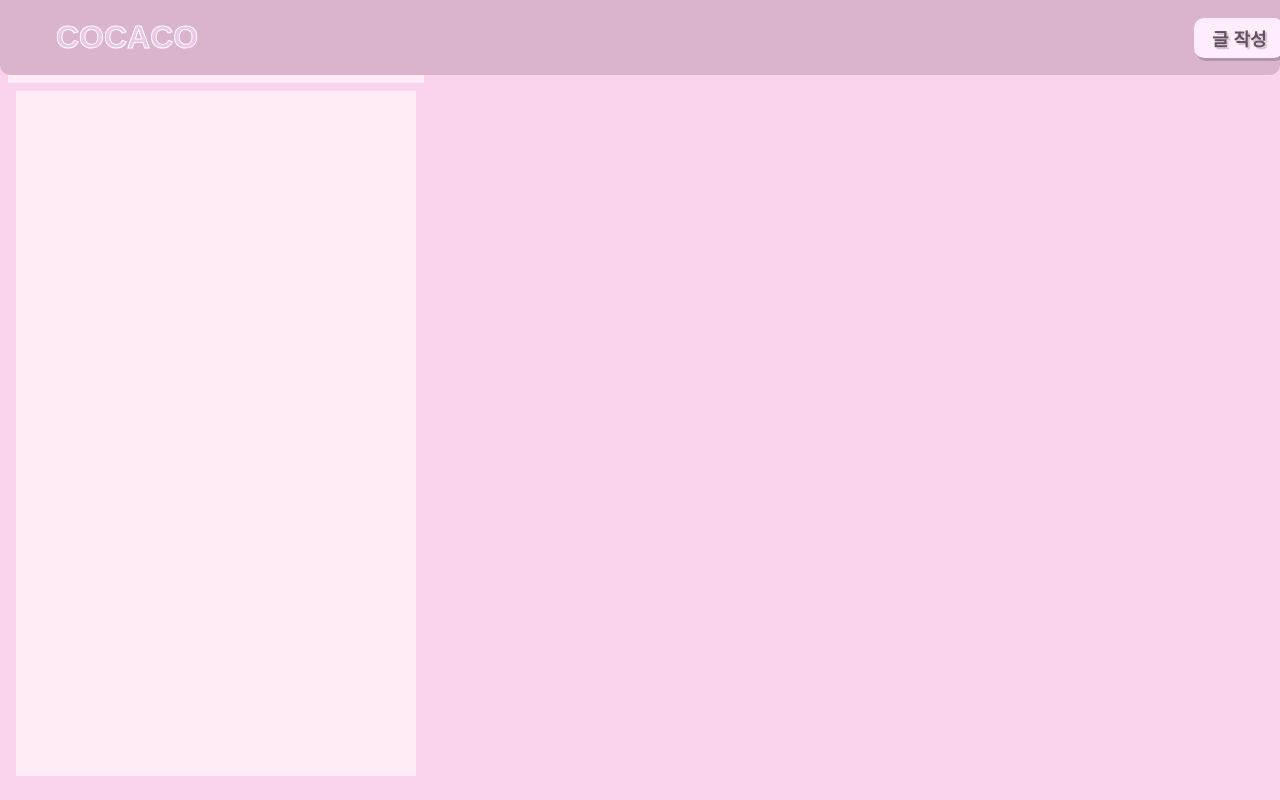
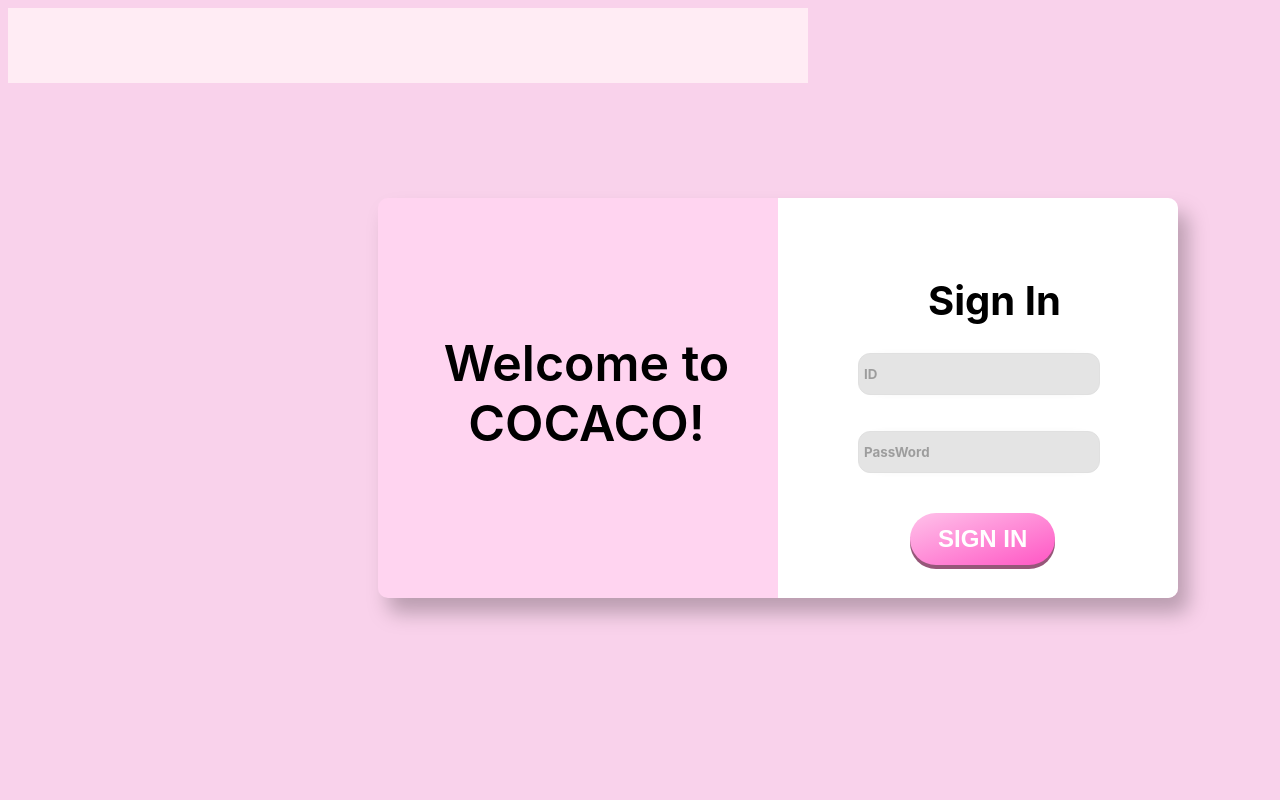
Before and after one commit to pce0303/ccc, a Vue app in the folder Pages/: page / in a window 1280 px wide. Built offline with nearby package versions, Linux system fonts and the light colour scheme.

Commit message:
route update

```diff
--- a/Pages/src/components/Home.vue
+++ b/Pages/src/components/Home.vue
@@ -1,8 +1,8 @@
 <template>
     <div id="home">
     <header>
-        <button class="main" @click="$router.push('/')">COCACO</button>
-        <button class="login" @click="$router.push('/login')">Log In</button>
+        <button class="main" @click="$router.push('/home')">COCACO</button>
+        <button class="login" @click="$router.push('/profile')">Profile</button>
         <button class="write" @click="$router.push('/new-post')">글 작성</button>
     </header>
     <body>
@@ -20,6 +20,7 @@
 export default {
 }
 </script>
+
 <style>
 header {
     position: fixed;
--- a/Pages/src/components/Post.vue
+++ b/Pages/src/components/Post.vue
@@ -8,8 +8,8 @@
             <textarea class="title" placeholder="제목"></textarea>
         </div>
         <div class="buttons">
-            <button class="cancel" @click="$router.push('/')">취소</button>
-            <button class="upload" @click="$router.push('/')">게시</button>
+            <button class="cancel" @click="$router.push('/home')">취소</button>
+            <button class="upload" @click="$router.push('/home')">게시</button>
         </div>
     </body>
     </div>
--- a/Pages/src/components/login.vue
+++ b/Pages/src/components/login.vue
@@ -10,11 +10,10 @@
             <input class="ID" type=text name="id" placeholder="ID">
             <br><br>
             <input class="PS" type=text name="ps" placeholder="PassWord">
-            <button class ="SIGNIN" @click="$router.push('/')">SIGN IN</button>
+            <button class ="SIGNIN" @click="$router.push('/home')">SIGN IN</button>
         </div>
         <router-view></router-view>
     </div>
-
 </template>
 
 <style>
--- a/Pages/src/components/profile.vue
+++ b/Pages/src/components/profile.vue
@@ -5,8 +5,8 @@
         </div>
         <button class="upload">사진 업로드</button>
         <input class="name" type=text name="ps" placeholder="이름">
-        <button class="cancel" @click="$router.push('/')">취소</button>
-        <button class="storage" @click="$router.push('/')">저장</button>
+        <button class="cancel" @click="$router.push('/home')">취소</button>
+        <button class="storage" @click="$router.push('/home')">저장</button>
     </div>
 </template>
 
--- a/Pages/src/router/index.js
+++ b/Pages/src/router/index.js
@@ -10,7 +10,7 @@ Vue.use(Router)
 export default new Router({
   routes: [
     {
-      path: '/',
+      path: '/home',
       component: Home
     },
     {
@@ -18,7 +18,7 @@ export default new Router({
       component: Post
     },
     {
-      path: '/login',
+      path: '/',
       component: login
     },
     {
```
